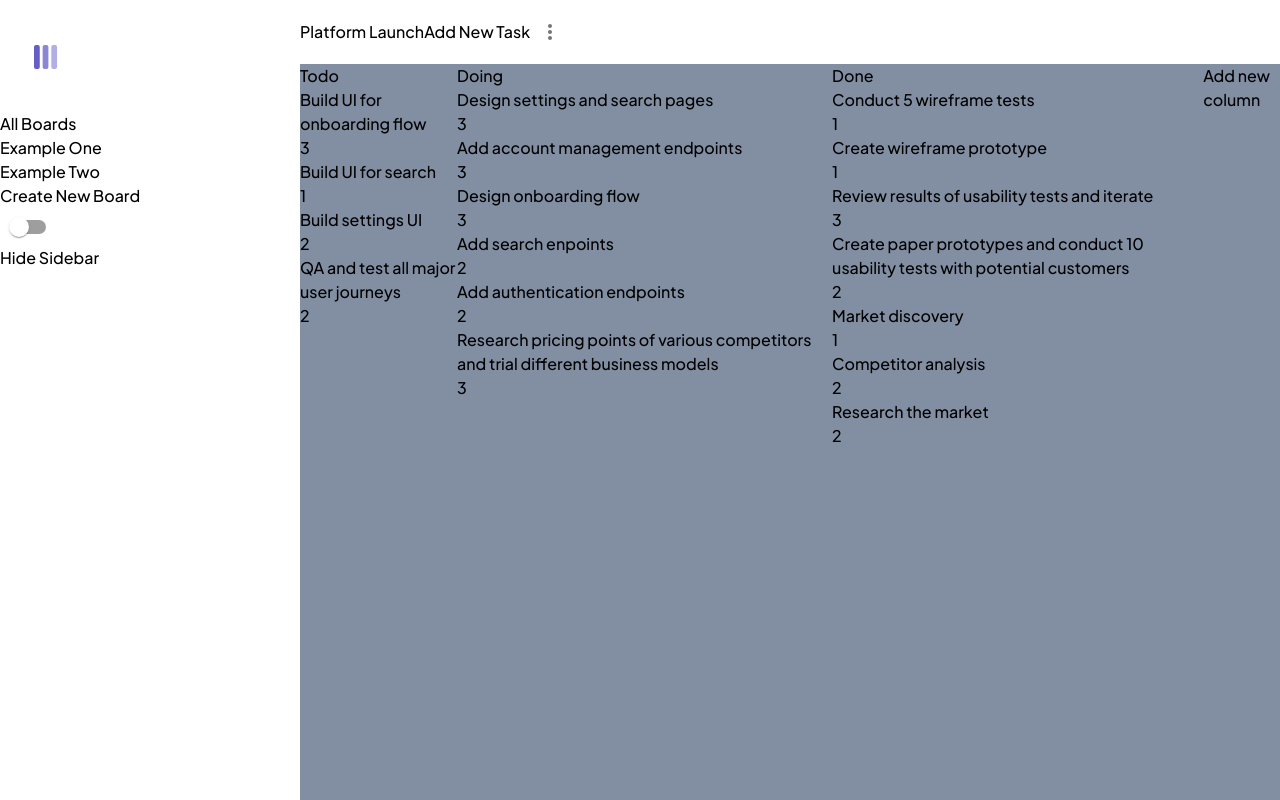
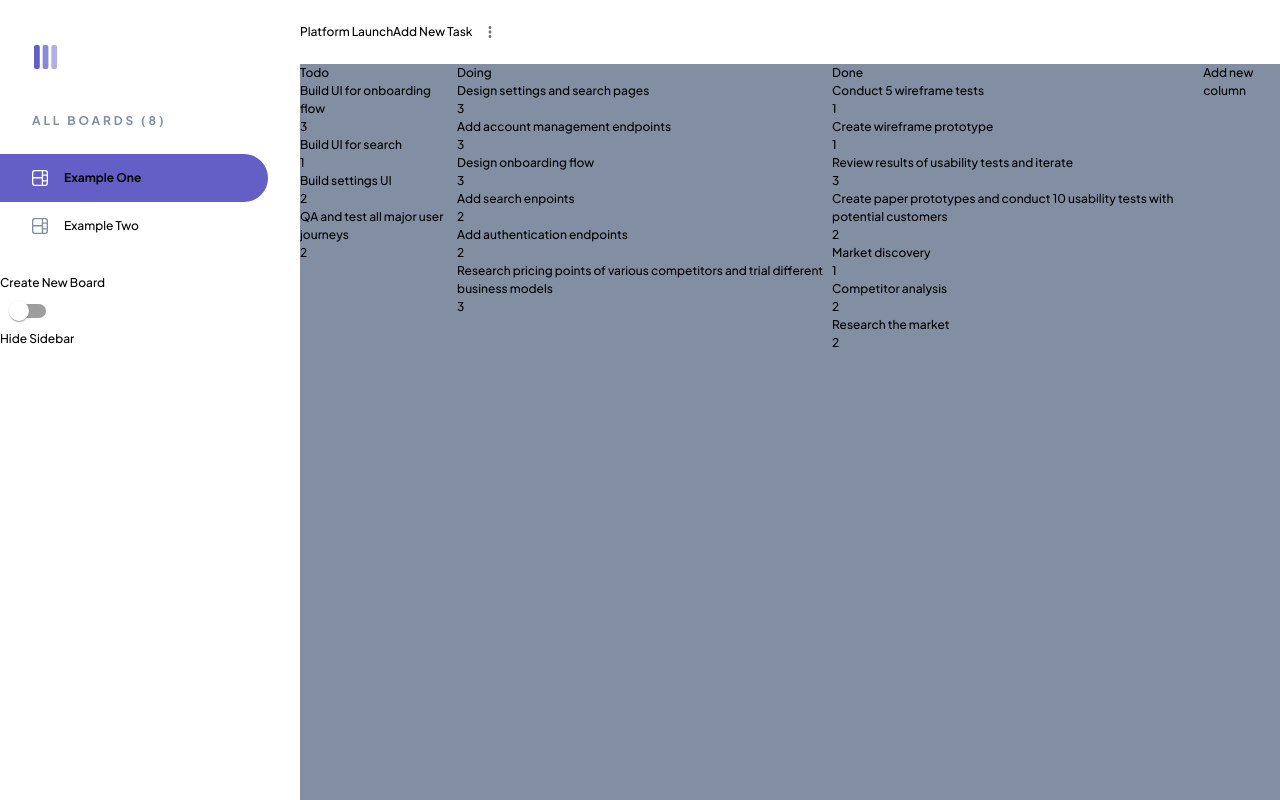
Before and after one commit to yehudz/kanban-task-manager-v2, a Next.js app: page / in a window 1280 px wide. Built offline with nearby package versions, Linux system fonts and the light colour scheme.

Commit message:
style: Sidebar board columns list

```diff
--- a/components/reusables/SidebarMenuListItem.tsx
+++ b/components/reusables/SidebarMenuListItem.tsx
@@ -1,10 +1,12 @@
-interface SidebarMenuListItemProps {
-  title: string
-}
+import styles from '../../styles/ui/ColumnsListMenu.module.scss'
+import { SidebarMenuListItemProps } from '../../typings/interfaces'
 
-const SidebarMenuListItem = ({title}: SidebarMenuListItemProps)=> {
+const SidebarMenuListItem = ({title, active}: SidebarMenuListItemProps)=> {
   return(
-    <div data-testid="board-list-item">{title}</div>
+    <div data-testid="board-list-item" className={`${styles.boardButton} flex flex-row items-center ${active ? 'bg-purple font-bold' : ''}`}>
+      <img src="images/icon-board.svg" alt="board" className={`${active ? styles.active : ''}`}/>
+      <span>{title}</span>
+    </div>
   )
 }
 
--- a/components/ui/ColumnsListMenu.tsx
+++ b/components/ui/ColumnsListMenu.tsx
@@ -1,27 +1,28 @@
 import SidebarMenuListItem from "../reusables/SidebarMenuListItem"
+import styles from '../../styles/ui/ColumnsListMenu.module.scss'
 import appContext from '../../context/appContext'
 import { useContext } from "react"
-type BoardListItem = {
-  title: string
-}
+import { BoardListItem } from "../../typings/common.types"
 
 const ColumnsListMenu = ()=> {
   const {setModalVisibility, setModalContentType} = useContext(appContext)
   let boardsDummyData: BoardListItem[] = [
-    {title: 'Example One'},
-    {title: 'Example Two'}
+    {title: 'Example One', active: true},
+    {title: 'Example Two', active: false}
   ]
   function showAddBoardForm() {
     setModalVisibility(true)
     setModalContentType("CREATE_NEW_BOARD")
   }
   return(
-    <div data-testid="columns-list-menu">
-      <div data-testid="columns-list-menu-title">All Boards</div>
-      <div data-testid="board-list-items">
+    <div data-testid="columns-list-menu" className={`${styles.container} w-full`}>
+      <div data-testid="columns-list-menu-title" className={`${styles.title} text-grey-400 font-bold`}>All Boards (8)</div>
+      <div data-testid="board-list-items" className="my-8">
         {boardsDummyData.map((item: BoardListItem)=> {
           return(
-            <SidebarMenuListItem key={item.title} title={item.title}/>
+            <div className="flex items-center">
+              <SidebarMenuListItem key={item.title} title={item.title} active={item.active}/>
+            </div>
           )
         })}
       </div>
--- a/styles/globals.css
+++ b/styles/globals.css
@@ -8,6 +8,7 @@ body {
   margin: 0;
   font-family: 'Plus Jakarta Sans', sans-serif;
   overflow: hidden;
+  font-size: 12px;
 }
 
 a {
--- /dev/null
+++ b/styles/ui/ColumnsListMenu.module.scss
@@ -0,0 +1,27 @@
+.container {
+  .title {
+    padding: 0 32px;
+    font-size: 12px;
+    text-transform: uppercase;
+    letter-spacing: .24em;
+  }
+
+  .boardButton {
+    width: 100%;
+    margin-right: 32px;
+    border-radius: 0 32px 32px 0;
+    padding: 0 32px;
+    height: 48px;
+    line-height: 48px;
+    cursor: pointer;
+
+    img {
+      margin-right: 16px;
+      height: 16px;
+      width: 16px;
+    }
+    img.active {
+      filter: brightness(0) invert(1);
+    }
+  }
+}
--- a/typings/common.types.ts
+++ b/typings/common.types.ts
@@ -30,3 +30,8 @@ export type Subtask = {
   isCompleted: boolean
   taskId?: string
 }
+
+export type BoardListItem = {
+  title: string
+  active: boolean
+}
--- a/typings/interfaces.ts
+++ b/typings/interfaces.ts
@@ -54,3 +54,8 @@ export interface WarningMessageProps {
   itemName: string
   type: string
 }
+
+export interface SidebarMenuListItemProps {
+  title: string
+  active: boolean
+}
```
